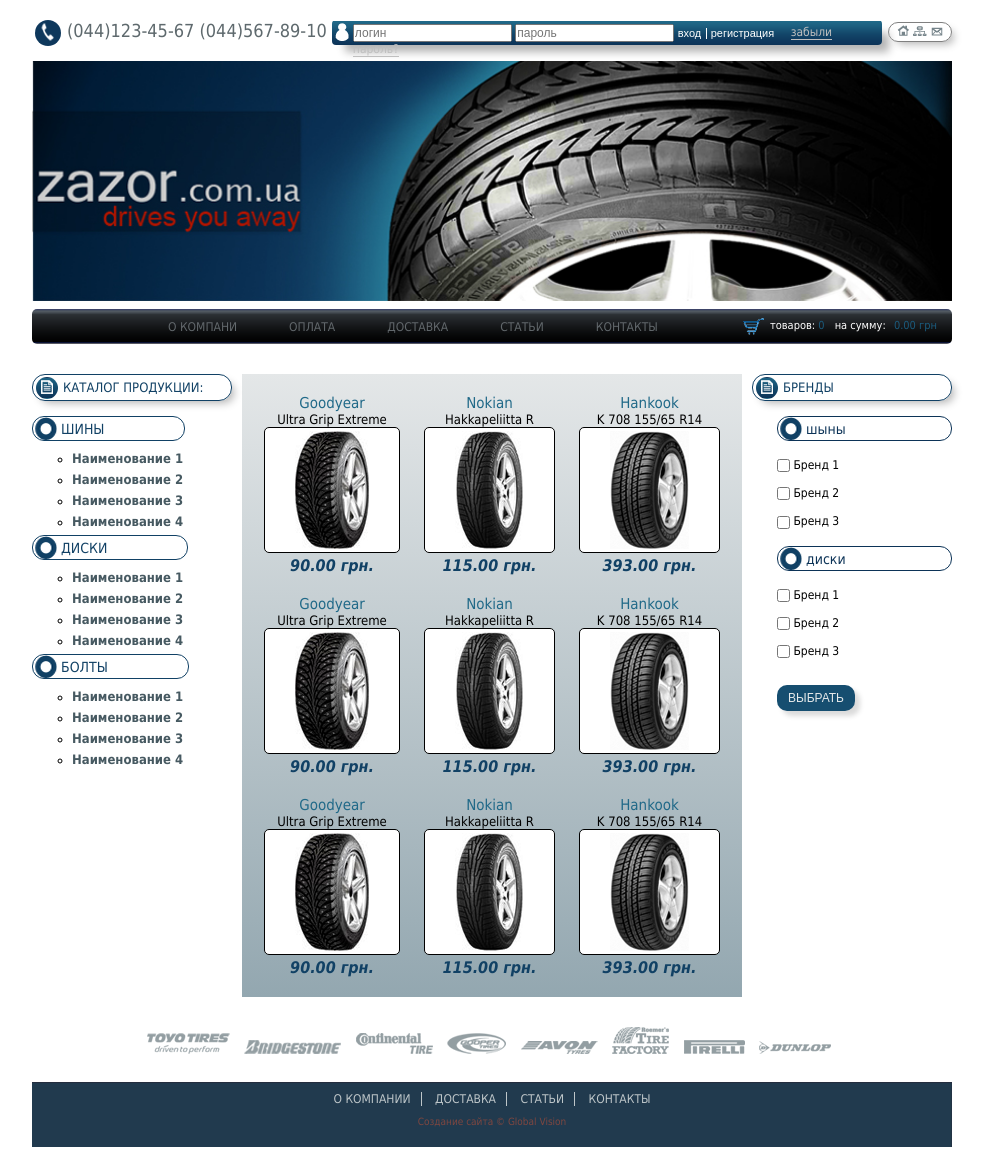
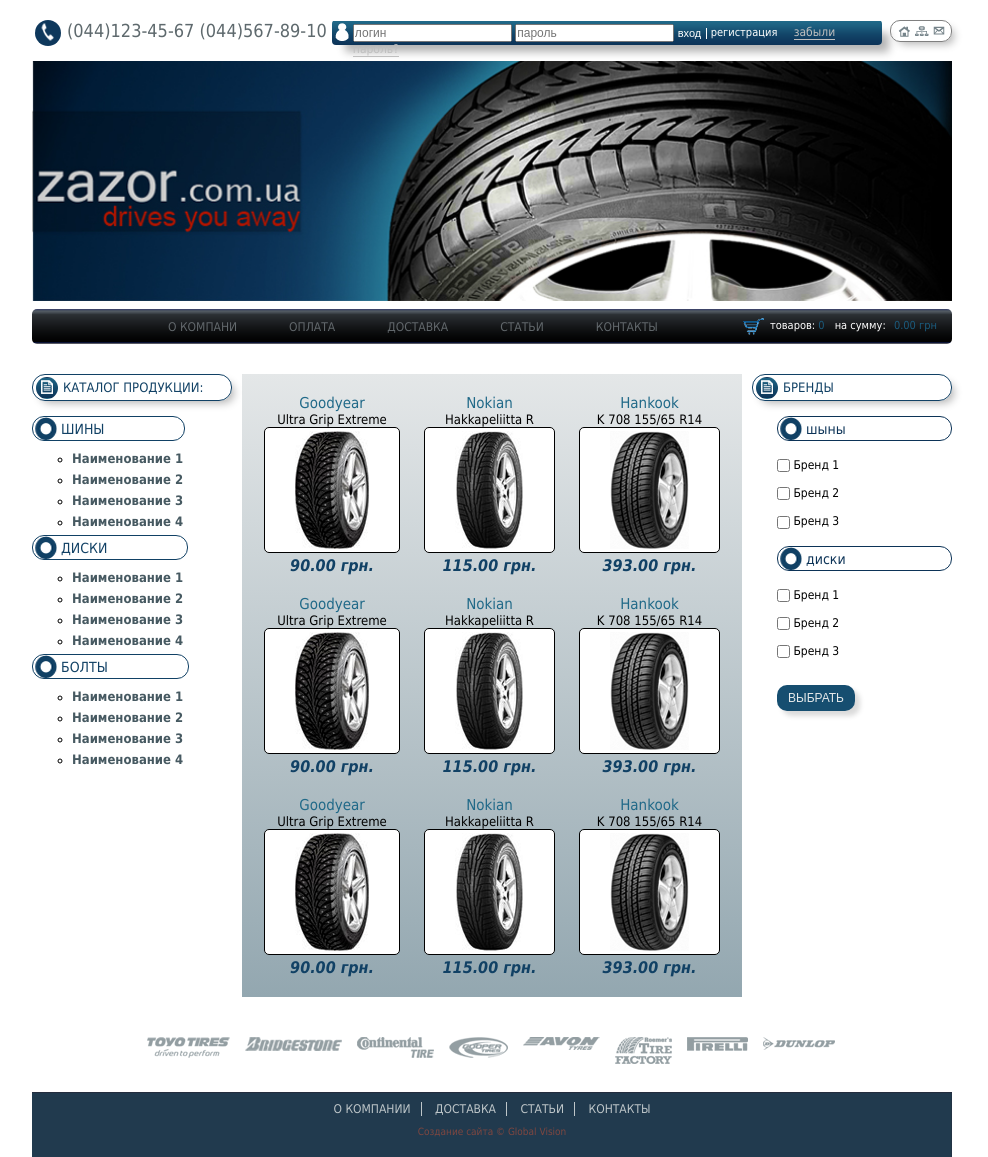
Before and after one commit to Marokasi/marokasi.github.io, a plain HTML site: page ht6/index.html in a window 1280 px wide. Shown: the whole page, without its empty margins (148-1136 px from the left). Drawn offline with Linux system fonts and the light colour scheme.

Commit message:
ht6 fixed

```diff
--- a/ht6/css/style.css
+++ b/ht6/css/style.css
@@ -63,6 +63,7 @@
     top: 2px;
     left: 2px;
 }
+.registration a.registration-link,
 .btn{
     border: none;
     color: #fff;
@@ -83,17 +84,43 @@
 }
 .nav-head {
     float: right;
-    margin-top: 2px;
-    padding: 0 6px;
+    padding: 10px 30px;
     border: 1px solid gray;
     border-radius: 10px;
     -webkit-box-shadow: 5px 5px 9px -3px rgba(180,180,180,1);
     -moz-box-shadow: 5px 5px 9px -3px rgba(180,180,180,1);
     box-shadow: 5px 5px 9px -3px rgba(180,180,180,1);
 }
-.nav-head li{
+.nav-head a {
     float: left;
-    padding: 2px;
+    position: relative;
+}
+
+span.home{
+    background: url("../img/home.png") no-repeat;
+    position: absolute;
+    width: 12px;
+    height: 11px;
+    top: -5px;
+    left: -23px;
+}
+
+span.net{
+    background: url("../img/net.png") no-repeat;
+    position: absolute;
+    width: 14px;
+    height: 10px;
+    top: -5px;
+    left: -6px;
+}
+
+span.letter{
+    background: url("../img/letter.png") no-repeat;
+    position: absolute;
+    width: 12px;
+    height: 9px;
+    top: -5px;
+    left: 12px;
 }
 .bunner{
     margin: 5px 0;
@@ -332,7 +359,7 @@
 .container{
     float: left;
     width: 500px;
-    margin: 30px 10px;
+    margin: 30px 10px 40px 10px;
     padding: 10px;
     background-image: linear-gradient(#e4e7e8, #93a7b0);
 }
@@ -346,17 +373,29 @@
 .brands{
     clear: both;
 }
-.container li{
+/*.container li{*/
+    /*float: left;*/
+    /*margin: 10px 12px;*/
+    /*text-align: center;*/
+/*}*/
+figure{
     float: left;
     margin: 10px 12px;
+    border-radius: 10px;
     text-align: center;
 }
-.container img{
+figure img{
     padding: 3px 30px;
     background: #fff;
     border: 1px solid #000;
     border-radius: 5px;
 }
+/*.container img{*/
+    /*padding: 3px 30px;*/
+    /*background: #fff;*/
+    /*border: 1px solid #000;*/
+    /*border-radius: 5px;*/
+/*}*/
 a.brand-name{
     color: #206988;
     font-size: 15px;
@@ -374,9 +413,60 @@
     margin-bottom: 25px;
 padding: 0 115px;
 }
+
 .brands li{
+   float: left;
+    padding-right: 15px;
+}
+.brands span{
     display: inline-block;
-    padding-right: 11px;
+}
+
+span.toyo{
+    background: url("../img/brand-logos/toyo-logo.png")no-repeat;
+    width: 83px;
+    height: 21px;
+}
+
+span.bridge{
+    background: url("../img/brand-logos/bridge-logo.png") no-repeat;
+    width: 97px;
+    height: 14px;
+}
+
+span.continental{
+    background: url("../img/brand-logos/continental-logo.png") no-repeat;
+    width: 77px;
+    height: 21px;
+}
+
+span.doop{
+    background: url("../img/brand-logos/doop-log.png") no-repeat;
+    width: 59px;
+    height: 21px;
+}
+
+span.avon{
+    background: url("../img/brand-logos/avon-logo.png") no-repeat;
+    width: 77px;
+    height: 13px;
+}
+
+span.tire-logo{
+    background: url("../img/brand-logos/tire-logo.png") no-repeat;
+    width: 57px;
+    height: 27px;
+}
+span.pirelli{
+    background: url("../img/brand-logos/pirelli-logo.png") no-repeat;
+    width: 61px;
+    height: 14px;
+}
+
+span.dunlop{
+    background: url("../img/brand-logos/dunlop-logo.png") no-repeat;
+    width: 72px;
+    height: 13px;
 }
 .brands li:last-child{
     padding-right: 0;
@@ -386,6 +476,7 @@
 footer{
     background: url("../img/footer-bg.jpg") no-repeat;
     background-size: cover;
+    margin-top: 25px;
     padding: 10px 50px;
     text-align: center;
 }
--- a/ht6/index.html
+++ b/ht6/index.html
@@ -16,19 +16,19 @@
                 <input  type="text" name="login" placeholder="логин">
                 <input  type ="password" name="password" placeholder="пароль">
                 <input class="btn featured" type ="submit" value="вход">
-                <input class ="btn" type ="button" value ="регистрация"> <!-- redo  not input but a-->
+                <a class ="registration-link" href="#">регистрация</a>
                 <a class="forget" href="#">забыли пароль?</a>
             </form>
         </div>
         <ul class="nav-head">
             <li>
-                <a href="#"><img src="img/home.png"></a>
+                <a href="#"><span class ="home"></span></a>
             </li>
             <li>
-                <a href="#"><img src="img/net.png"></a>
+                <a href="#"><span class="net"></span></a>
             </li>
             <li>
-                <a href="#"><img src="img/letter.png"></a>
+                <a href="#"><span class ="letter"></span></a>
             </li>
         </ul>
     </header>
@@ -45,7 +45,6 @@
                 <li><a href ="#">КОНТАКТЫ</a></li>
             </ul>
             <ul class ="shopping">
-                <!--<li><a href="#"><img src="img/tray.png">товаров: <span> 0</span></a></li>-->
                 <li><a class ="tray" href="#"> товаров: <span> 0 </span></a></li>
                 <li><a href="#"> на сумму: <span class="sum"> 0.00 грн</span></a> </li>
             </ul>
@@ -110,73 +109,71 @@
             </form>
         </aside>
             <div class="container">
-                <ul>
-                    <li>
+                <figure>
                     <a class="brand-name" href="#">Goodyear</a>
                     <p class="brand-type">Ultra Grip Extreme</p>
                     <img src="img/tire-left.png">
                     <p class="price">90.00 грн.</p>
-                    </li>
-                    <li>
+                </figure>
+                <figure>
                     <a class="brand-name" href="#">Nokian</a>
                     <p class="brand-type">Hakkapeliitta R</p>
                     <img src="img/tire-middle.png">
                     <p class="price">115.00 грн.</p>
-                    </li>
-                    <li>
+                </figure>
+                <figure>
                     <a class="brand-name" href="#">Hankook</a>
                     <p class="brand-type">K 708 155/65 R14 </p>
                     <img src="img/tire-right.png">
                     <p class="price">393.00 грн.</p>
-                    </li>
-                    <li>
+                </figure>
+                <figure>
                     <a class="brand-name" href="#">Goodyear</a>
                     <p class="brand-type">Ultra Grip Extreme</p>
                     <img src="img/tire-left.png">
                     <p class="price">90.00 грн.</p>
-                    </li>
-                    <li>
+                </figure>
+                <figure>
                     <a class="brand-name" href="#">Nokian</a>
                     <p class="brand-type">Hakkapeliitta R</p>
                     <img src="img/tire-middle.png">
                     <p class="price">115.00 грн.</p>
-                    </li>
-                    <li>
+                </figure>
+                <figure>
                     <a class="brand-name" href="#">Hankook</a>
                     <p class="brand-type">K 708 155/65 R14 </p>
                     <img src="img/tire-right.png">
                     <p class="price">393.00 грн.</p>
-                    </li>
-                    <li>
+                </figure>
+                <figure>
                     <a class="brand-name" href="#">Goodyear</a>
                     <p class="brand-type">Ultra Grip Extreme</p>
                     <img src="img/tire-left.png">
                     <p class="price">90.00 грн.</p>
-                    </li>
-                    <li>
+                </figure>
+                <figure>
                     <a class="brand-name" href="#">Nokian</a>
                     <p class="brand-type">Hakkapeliitta R</p>
                     <img src="img/tire-middle.png">
                     <p class="price">115.00 грн.</p>
-                    </li>
-                    <li>
+                </figure>
+                <figure>
                     <a class="brand-name" href="#">Hankook</a>
                     <p class="brand-type">K 708 155/65 R14 </p>
                     <img src="img/tire-right.png">
                     <p class="price">393.00 грн.</p>
-                    </li>
-                </ul>
+                </figure>
             </div>
             <div class="brands">
                 <ul>
-                    <li><a href="#"><img src="img/brand-logos/toyo-logo.png"> </a></li>
-                    <li><a href="#"><img src="img/brand-logos/bridge-logo.png"> </a></li>
-                    <li><a href="#"><img src="img/brand-logos/continental-logo.png"> </a></li>
-                    <li><a href="#"><img src="img/brand-logos/doop-log.png"> </a></li>
-                    <li><a href="#"><img src="img/brand-logos/avon-logo.png"> </a></li>
-                    <li><a href="#"><img src="img/brand-logos/tire-logo.png"> </a></li>
-                    <li><a href="#"><img src="img/brand-logos/pirelli-logo.png"> </a></li>
-                    <li><a href="#"><img src="img/brand-logos/dunlop-logo.png"> </a></li>
+                    <li><a href="#"><span class = "toyo"></span></a></li>
+                    <li><a href="#"><span class ="bridge"></span> </a></li>
+                    <li><a href="#"><span class="continental"></span></a></li>
+                    <li><a href="#"><span class ="doop"></span></a></li>
+                    <li><a href="#"><span class="avon"></span></a></li>
+                    <li><a href="#"><span class="tire-logo"></span></a></li>
+                    <li><a href="#"><span class ="pirelli"></span></a></li>
+                    <li><a href="#"><span class="dunlop"></span></a></li>
                 </ul>
             </div>
         </div>
```
Lines whose indentation alone changed are shown as unchanged.
